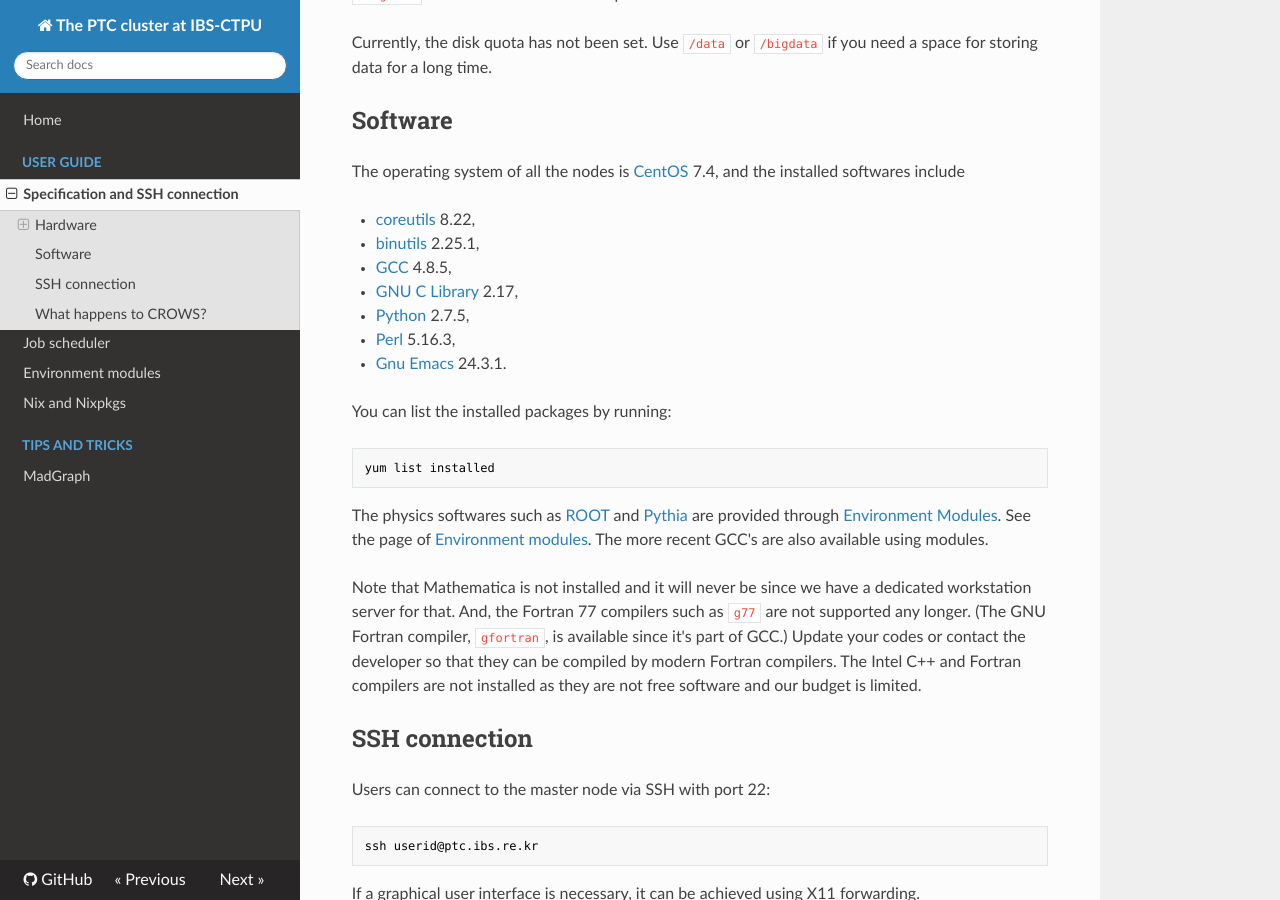
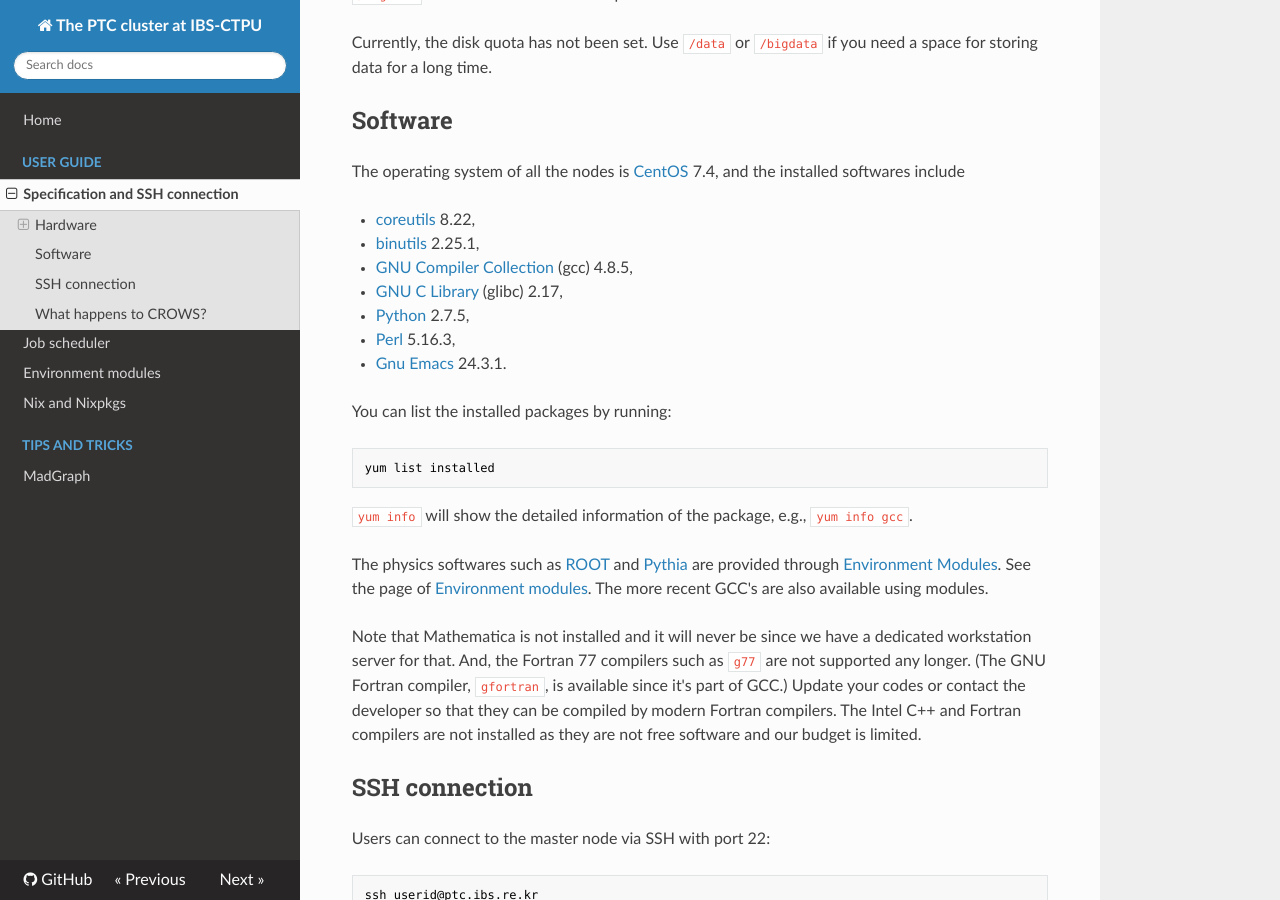
Before and after one commit to cbpark/ptc-cluster, an MkDocs documentation site: the page built from docs/specification.md, in a window 1280 px wide and 900 px high, scrolled down 1201 px. Built offline with MkDocs 1.6.1, drawn with Linux system fonts in a browser that asks for light colours; nearby versions of some CDN libraries; old or Windows-style settings are respelled for this version of MkDocs.

Commit message:
Update specification.md

````diff
--- a/docs/specification.md
+++ b/docs/specification.md
@@ -32,8 +32,8 @@ The operating system of all the nodes is [CentOS](https://www.centos.org/) 7.4,
 
 * [coreutils](https://www.gnu.org/software/coreutils/coreutils.html) 8.22,
 * [binutils](http://sources.redhat.com/binutils) 2.25.1,
-* [GCC](https://gcc.gnu.org/) 4.8.5,
-* [GNU C Library](https://www.gnu.org/software/libc/) 2.17,
+* [GNU Compiler Collection](https://gcc.gnu.org/) (gcc) 4.8.5,
+* [GNU C Library](https://www.gnu.org/software/libc/) (glibc) 2.17,
 * [Python](http://python.org/) 2.7.5,
 * [Perl](http://www.perl.org/) 5.16.3,
 * [Gnu Emacs](https://www.gnu.org/software/emacs/) 24.3.1.
@@ -43,6 +43,8 @@ You can list the installed packages by running:
 ``` no-highlight
 yum list installed
 ```
+
+`yum info` will show the detailed information of the package, e.g., `yum info gcc`.
 
 The physics softwares such as [ROOT](http://root.cern.ch/) and [Pythia](http://home.thep.lu.se/Pythia/) are provided through [Environment Modules](http://modules.sourceforge.net/). See the page of [Environment modules](modules.md). The more recent GCC's are also available using modules.
 
````
